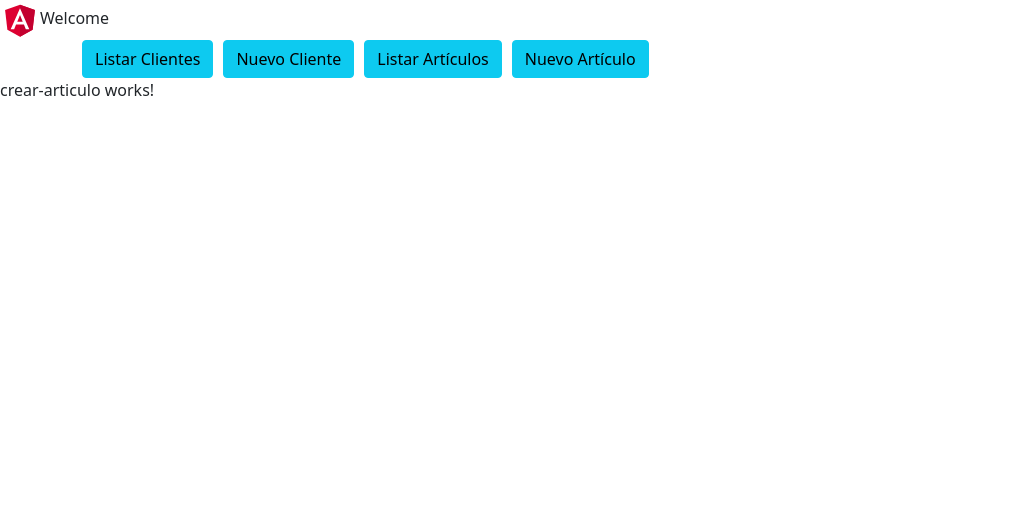
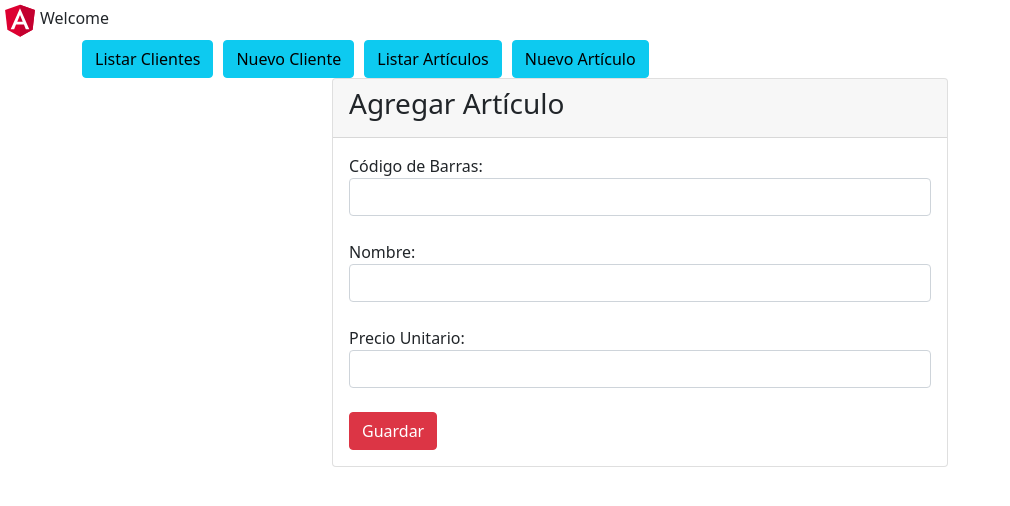
Before and after one commit to SolangePico/CRUD-Angular-SpringJava-MySql, an Angular app in the folder ALTIORAPICOSOLANGE/: page /crearArticulo in a window 1280 px wide. Shown: the top 506 px of the page, without its empty margins (0-1010 px from the left). Built offline with nearby package versions, Linux system fonts and the light colour scheme.

Commit message:
Creacion del metodo crear Articulo

```diff
--- a/ALTIORAPICOSOLANGE/src/app/Articulo/crear-articulo/crear-articulo.component.html
+++ b/ALTIORAPICOSOLANGE/src/app/Articulo/crear-articulo/crear-articulo.component.html
@@ -1 +1,27 @@
-<p>crear-articulo works!</p>
+<div class="container col-md-6">
+    <div class="card">
+        <div class="card-header">
+            <h3>Agregar Artículo</h3>
+        </div>
+        <div class="card-body">
+          <form action="">
+            <div class="form-group">
+                <label for="">Código de Barras: </label>
+                <input type="text" class="form-control" [(ngModel)]="art.barCodeArticulo" name="barCodeArticulo">
+            </div>
+            <br>
+            <div class="form-group">
+                <label for="">Nombre: </label>
+                <input type="text" class="form-control" [(ngModel)]="art.nombreArticulo" name="nombreArticulo">
+            </div>
+            <br>
+            <div class="form-group">
+                <label for="">Precio Unitario: </label>
+                <input type="number" class="form-control" [(ngModel)]="art.precioUnitarioArticulo" name="precioUnitarioArticulo">
+            </div>
+            <br>
+            <button (click)="crearArticulo()" class="btn btn-danger">Guardar</button>
+          </form>
+        </div>
+    </div>
+</div>
--- a/ALTIORAPICOSOLANGE/src/app/Articulo/crear-articulo/crear-articulo.component.ts
+++ b/ALTIORAPICOSOLANGE/src/app/Articulo/crear-articulo/crear-articulo.component.ts
@@ -1,4 +1,7 @@
 import { Component, OnInit } from '@angular/core';
+import { Router } from '@angular/router';
+import { Articulo } from 'src/app/Modelo/Articulo';
+import { ServicesService } from 'src/app/Service/services.service';
 
 @Component({
   selector: 'app-crear-articulo',
@@ -7,9 +10,16 @@ import { Component, OnInit } from '@angular/core';
 })
 export class CrearArticuloComponent implements OnInit {
 
-  constructor() { }
+  constructor(private service: ServicesService, private router: Router) { }
 
   ngOnInit(): void {
   }
 
+  art: Articulo = new Articulo();
+  crearArticulo(){
+    this.service.crearArticulo(this.art).subscribe(data=>{
+      alert("Se agrego el artículo con éxito.");
+      this.router.navigate(["listarArticulo"]);
+    });
+  }
 }
--- a/ALTIORAPICOSOLANGE/src/app/Service/services.service.ts
+++ b/ALTIORAPICOSOLANGE/src/app/Service/services.service.ts
@@ -38,4 +38,8 @@ export class ServicesService {
   getListarArticulos() {
     return this.http.get<Articulo[]>(this.UrlA);
   }
+
+  crearArticulo(articulo: Articulo) {
+    return this.http.post<Articulo>(this.UrlA, articulo);
+  }
 }
```
